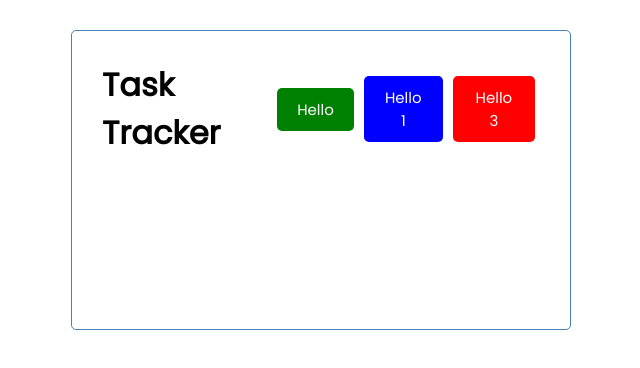
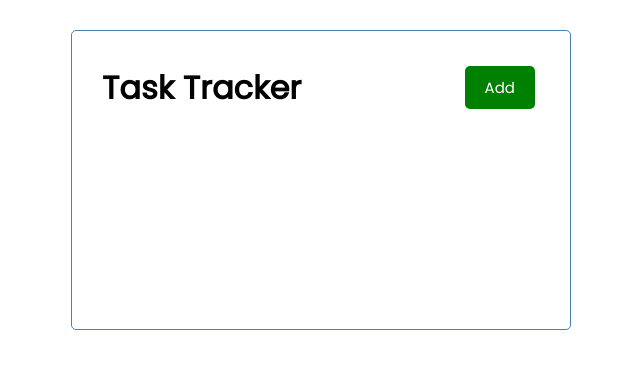
Before and after one commit to alvin716/react-cc, a React (Create React App) app: page / in a window 1280 px wide. Shown: the top 368 px of the page, without its empty margins (319-959 px from the left). Built offline with nearby package versions, Linux system fonts and the light colour scheme.

Commit message:
add events

```diff
--- a/src/components/Button.js
+++ b/src/components/Button.js
@@ -1,7 +1,22 @@
-const Button = ({color, text}) => {
-    return <button style={{ backgroundColor : color}}
+import PropTypes from 'prop-types'
+
+const Button = ({color, text }) => {
+const onClick = (e) => {
+    console.log(e)
+}
+    return (
+    <button onClick= {onClick} style={{ backgroundColor : color}}
     className ='btn'>{text}</button>
+    )
+}
+
+Button.defaultProps = {
+    color: 'steelblue'
+}
+
+Button.propTypes = {
+    text: PropTypes.string,
+    color: PropTypes.string,
 
 }
-
 export default Button
--- a/src/components/Header.js
+++ b/src/components/Header.js
@@ -5,9 +5,8 @@ const Header = ({ title }) => {
     return (
         <header className= 'header'>
             <h1>{title}</h1>
-            <Button color='green' text ='Hello' />
-            <Button color='blue' text ='Hello 1' />
-            <Button color='red' text ='Hello 3' />
+            <Button color='green' text ='Add' />
+
         </header>
     )
 }
```
